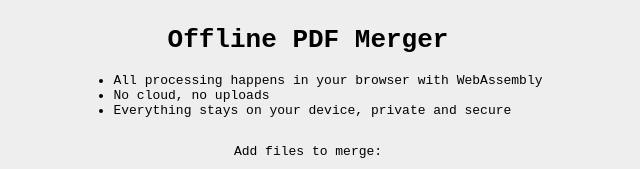
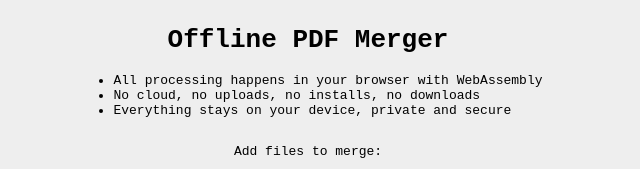
Before and after one commit to HHMagnus/OfflinePdfMerger, a plain HTML site: page index.html in a window 1280 px wide. Shown: the top 169 px of the page, without its empty margins (332-972 px from the left). Drawn offline with Linux system fonts and the light colour scheme.

Commit message:
no installs, no downloads

```diff
--- a/index.html
+++ b/index.html
@@ -156,7 +156,7 @@
     <h1>Offline PDF Merger</h1>
     <ul id="features">
       <li>All processing happens in your browser with WebAssembly</li>
-      <li>No cloud, no uploads</li>
+      <li>No cloud, no uploads, no installs, no downloads</li>
       <li>Everything stays on your device, private and secure</li>
     </ul>
     <p>Add files to merge:</p>
```
